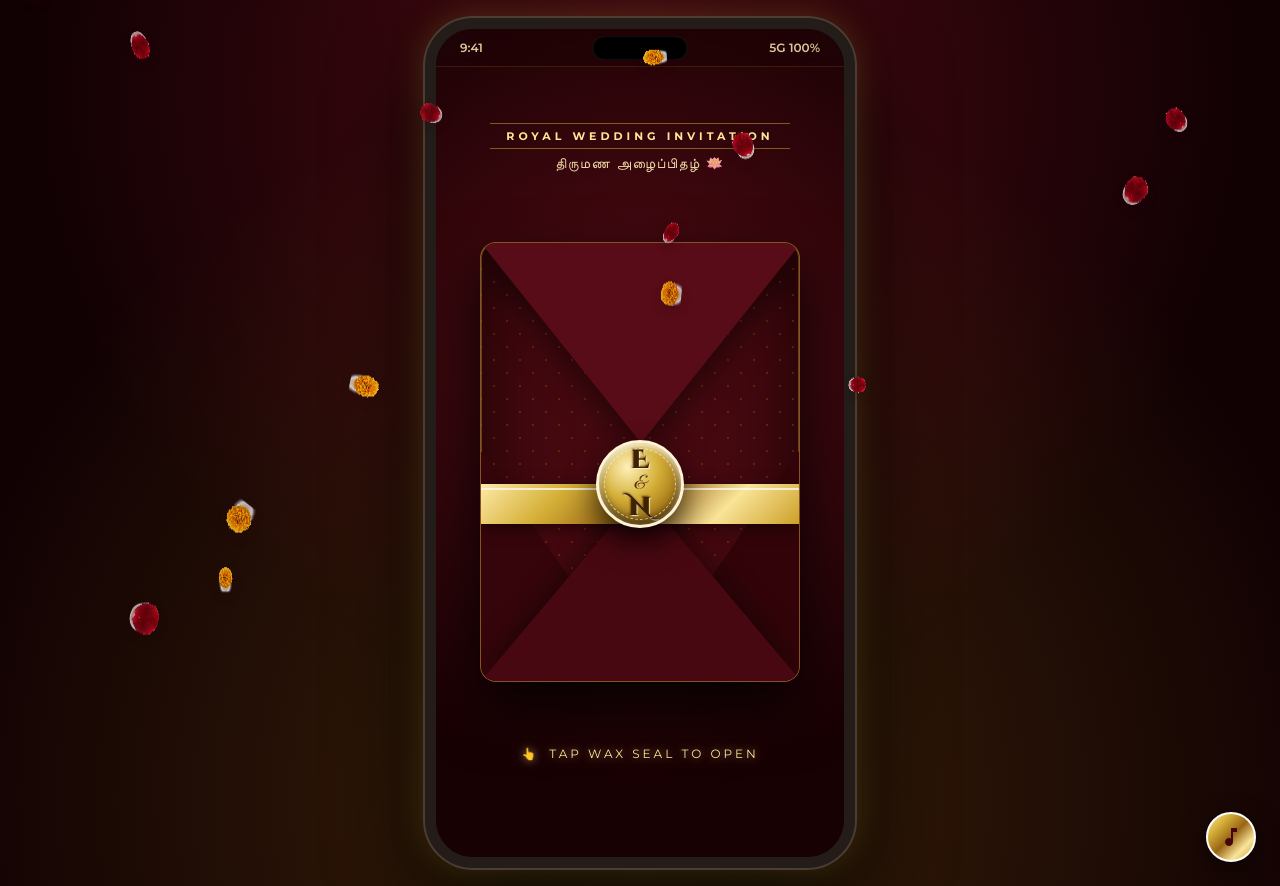
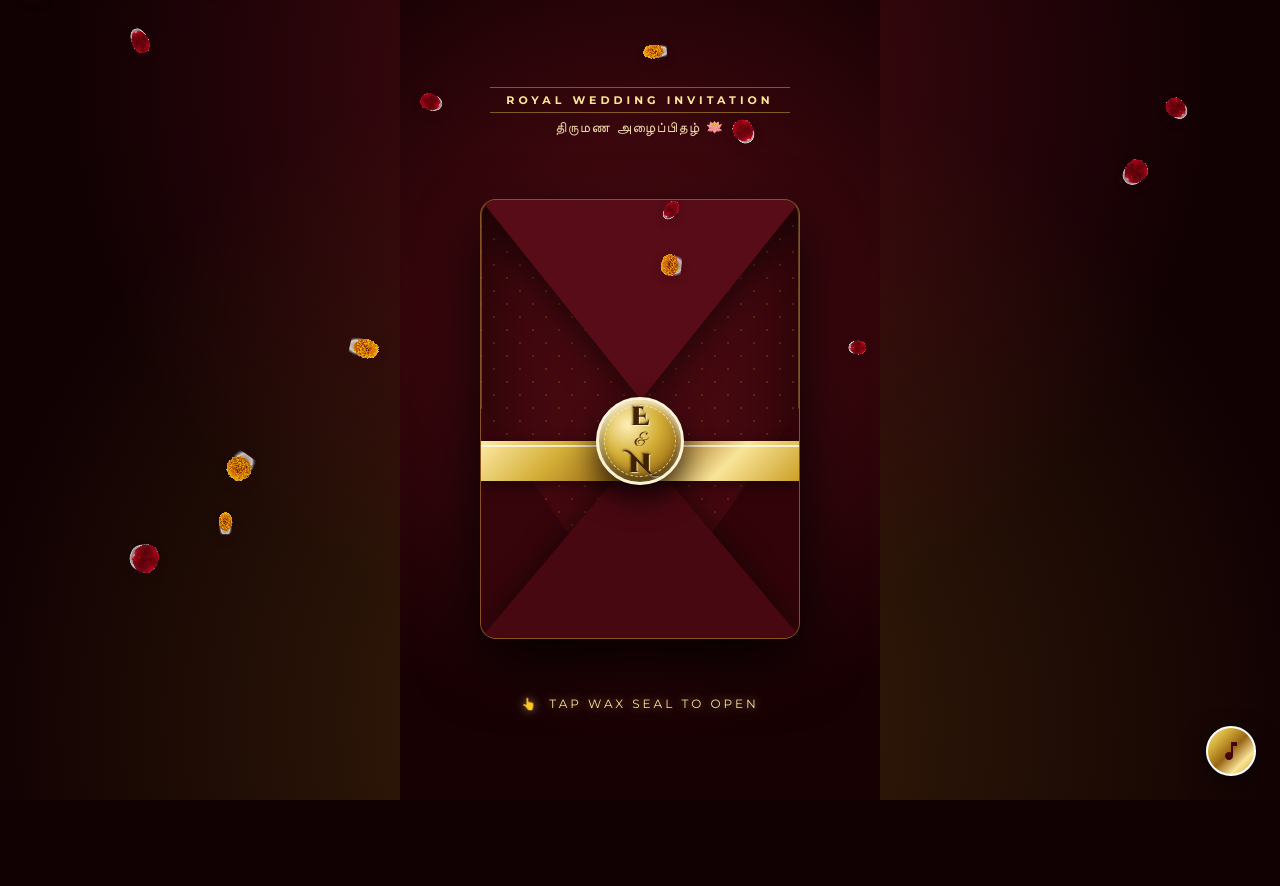
Before and after one commit to TagX-Lab/E-invitation, a plain HTML site: page index.html in a window 1280 px wide. After the commit the page ends 800 px from the top, so only its background shows below. Drawn offline with Linux system fonts and the light colour scheme; a web font is replaced by a local one.

Commit message:
Remove artificial phone frame mockup for pure native mobile fullscreen

```diff
--- a/index.html
+++ b/index.html
@@ -62,96 +62,29 @@
       z-index: 999;
     }
 
-    /* Phone Mockup Frame */
+    /* Main Fullscreen Mobile Container */
     .mobile-wrapper {
       width: 100%;
-      max-width: 430px;
-      height: 100vh;
-      max-height: 100vh;
+      max-width: 480px;
+      min-height: 100vh;
       background: var(--maroon-deep);
       position: relative;
       overflow-y: auto;
       overflow-x: hidden;
-      border-radius: 0;
-      box-shadow: 0 25px 70px rgba(0,0,0,0.9);
-      scrollbar-width: none; /* Hide scrollbar Firefox */
-      -ms-overflow-style: none; /* Hide scrollbar IE/Edge */
+      margin: 0 auto;
+      scrollbar-width: none;
+      -ms-overflow-style: none;
     }
 
     .mobile-wrapper::-webkit-scrollbar {
-      display: none; /* Hide scrollbar Chrome/Safari */
+      display: none;
     }
 
     /* Zero Scrolling on Envelope Screen */
     .mobile-wrapper.envelope-locked {
       overflow: hidden !important;
       touch-action: none;
-    }
-
-    /* Native Fullscreen Mobile Mode */
-    @media (max-width: 500px) {
-      .phone-notch {
-        display: none !important;
-      }
-      body {
-        background: var(--maroon-deep) !important;
-        padding: 0 !important;
-        margin: 0 !important;
-      }
-      .mobile-wrapper {
-        width: 100vw !important;
-        max-width: 100vw !important;
-        height: 100vh !important;
-        min-height: 100vh !important;
-        border: none !important;
-        border-radius: 0 !important;
-        box-shadow: none !important;
-      }
-    }
-
-    @media (min-width: 500px) {
-      .mobile-wrapper {
-        min-height: 850px;
-        height: 92vh;
-        max-height: 92vh;
-        border-radius: 48px;
-        border: 11px solid #231c19;
-        margin: 18px auto;
-        box-shadow:
-          0 0 0 2px #4b3d32,
-          0 0 35px rgba(212, 175, 55, 0.25),
-          0 35px 90px rgba(0, 0, 0, 0.95);
-      }
-    }
-
-    /* Phone Status Bar */
-    .phone-notch {
-      position: sticky;
-      top: 0;
-      width: 100%;
-      height: 38px;
-      display: flex;
-      justify-content: space-between;
-      align-items: center;
-      padding: 6px 24px;
-      color: rgba(255, 235, 180, 0.85);
-      font-size: 12px;
-      font-weight: 600;
-      z-index: 100;
-      background: rgba(30, 2, 5, 0.6);
-      backdrop-filter: blur(12px);
-      border-bottom: 1px solid rgba(212, 175, 55, 0.15);
-    }
-
-    .island {
-      width: 95px;
-      height: 24px;
-      background: #000;
-      border-radius: 20px;
-      position: absolute;
-      left: 50%;
-      transform: translateX(-50%);
-      box-shadow: inset 0 0 2px rgba(255,255,255,0.2);
+      height: 100vh;
     }
 
     /* =========================================
@@ -1061,12 +994,6 @@
   <canvas id="petals-canvas"></canvas>
 
   <div class="mobile-wrapper envelope-locked" id="mobileWrapper">
-    <!-- Phone Notch -->
-    <div class="phone-notch">
-      <span>9:41</span>
-      <div class="island"></div>
-      <span>5G 100%</span>
-    </div>
 
     <!-- ENVELOPE SCREEN (Initial State) -->
     <div class="envelope-screen" id="envelopeScreen">
```
